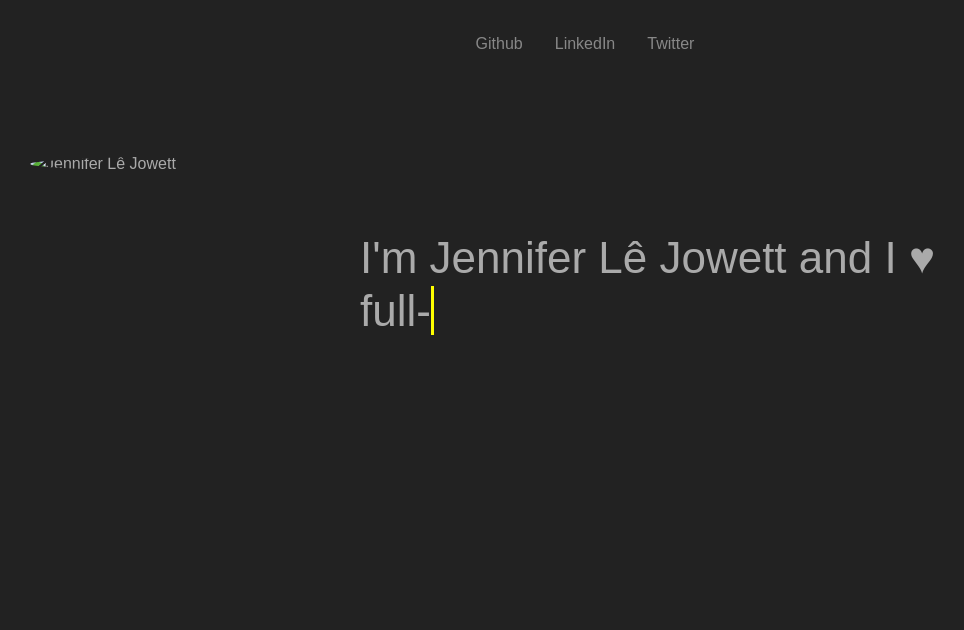
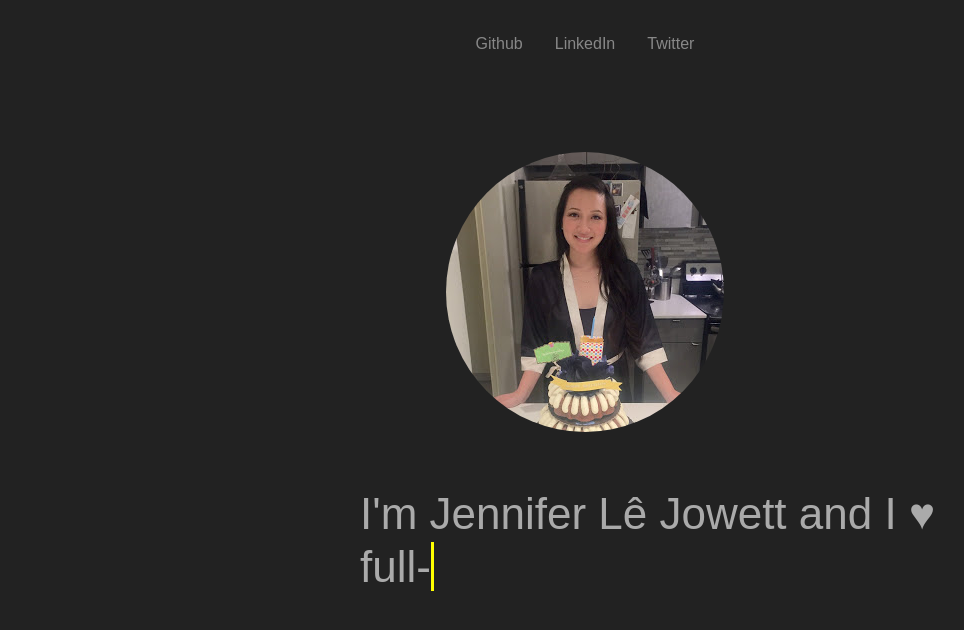
Before and after one commit to JnnnLe/J.LeJowett, a plain HTML site: page index.html in a window 1280 px wide. Shown: the whole page, without its empty margins (55-1019 px from the left). Drawn offline with nearby package versions, Linux system fonts and the light colour scheme.

Commit message:
Update relative path tp image

```diff
--- a/index.html
+++ b/index.html
@@ -56,7 +56,7 @@
         </li>
       </ul>
 
-      <img class="mx-auto d-block" src="../images/birthday.jpg" src="profile-picture" alt="Jennifer Lê Jowett">
+      <img class="mx-auto d-block" src="birthday.jpg" src="profile-picture" alt="Jennifer Lê Jowett profile picture">
 
       <h1 id="intro">I'm Jennifer Lê Jowett and I &hearts;
         <br>
```
